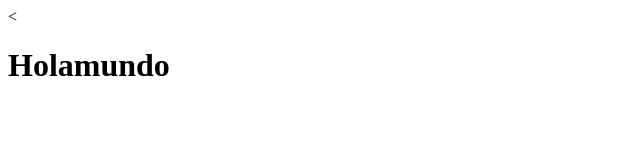
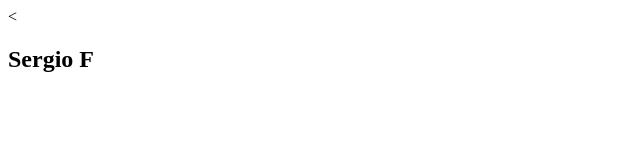
Before and after one commit to Sergio31416/curso, a plain HTML site: page index.html in a window 1280 px wide. Shown: the whole page, without its empty margins (0-640 px from the left). Drawn offline with Linux system fonts and the light colour scheme.

Commit message:
Agrgando un contenedor y un h2

```diff
--- a/index.html
+++ b/index.html
@@ -3,9 +3,11 @@
 <head>
 	<meta charset="UTF-8">
 	<meta name="viewport" content="width=device-width, initial-scale=1.0">
-	<title>Git</title>
+	<title>Git y github</title>
 </head>
 <body>
-	<h1>Holamundo</h1>
+	<div>
+		<h2>Sergio F</h2>
+	</div>
 </body>
 </html>
```
